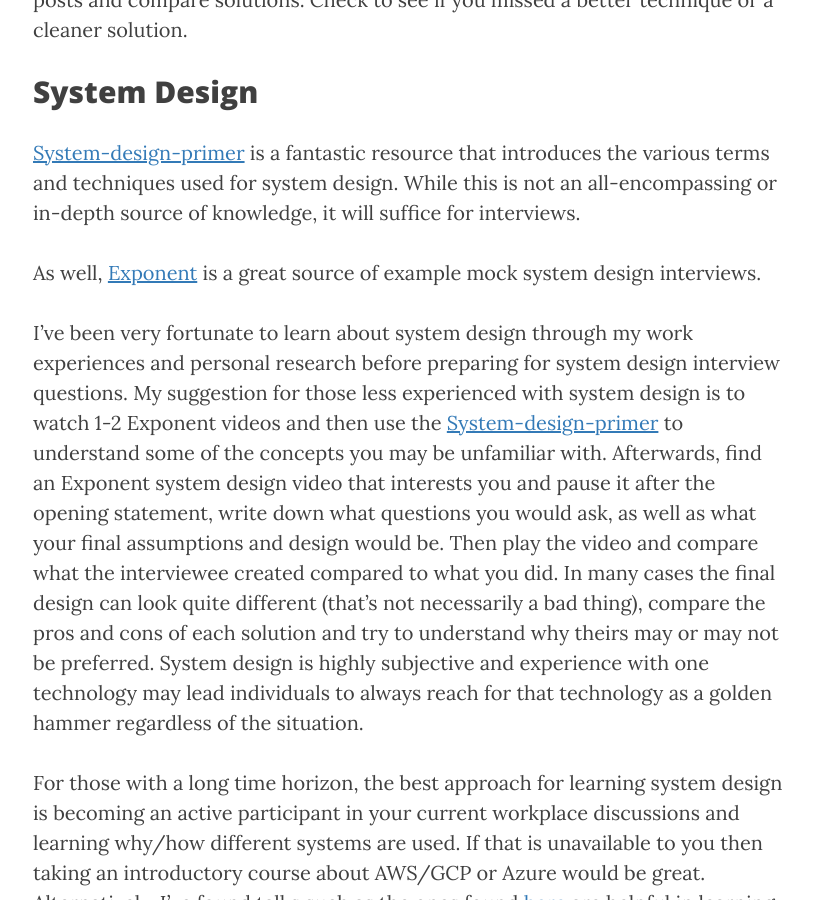
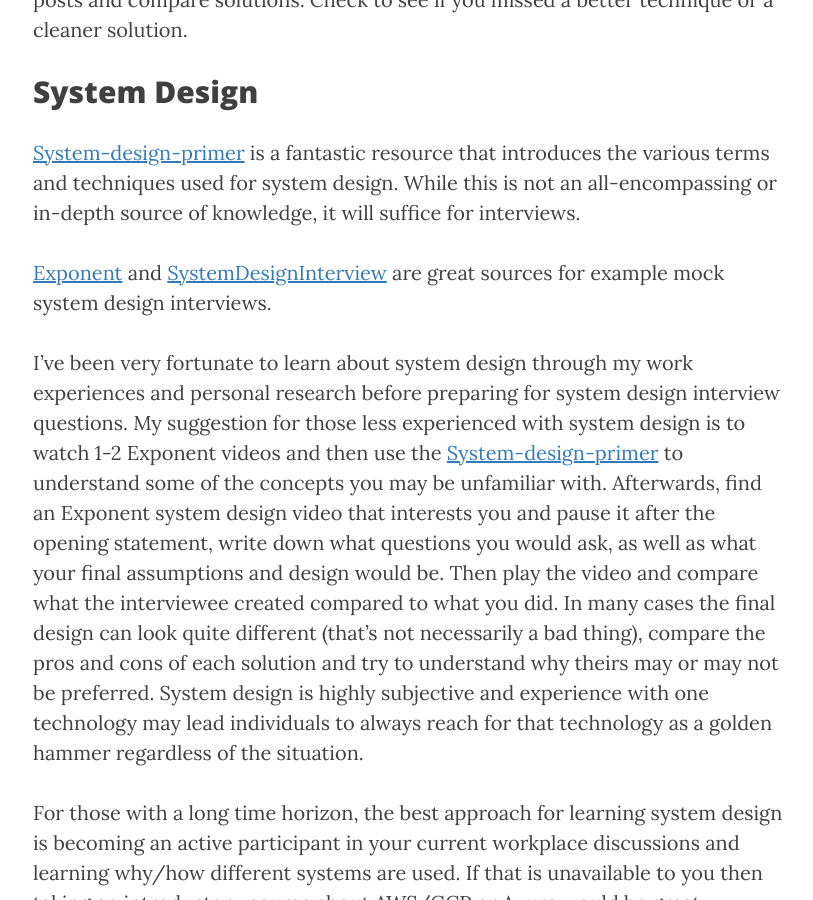
Before and after one commit to kwojcicki/kwojcicki.github.io, a Jekyll site: the page built from _posts/2022-05-31-CRACKING-THE-FAANG-INTERVIEW.md, in a window 1280 px wide and 900 px high, scrolled down 4081 px. Shown: the whole window, without its empty margins (232-1045 px from the left). Built offline with Jekyll 4.4.1, drawn with Linux system fonts in a browser that asks for light colours; nearby versions of some CDN libraries.

Commit message:
Adding SystemDesignInterview link

```diff
--- a/_posts/2022-05-31-CRACKING-THE-FAANG-INTERVIEW.md
+++ b/_posts/2022-05-31-CRACKING-THE-FAANG-INTERVIEW.md
@@ -63,7 +63,7 @@
 
 [System-design-primer](https://github.com/donnemartin/system-design-primer) is a fantastic resource that introduces the various terms and techniques used for system design. While this is not an all-encompassing or in-depth source of knowledge, it will suffice for interviews.
 
-As well, [Exponent](https://www.youtube.com/c/ExponentTV/videos?view=0&sort=p&flow=grid) is a great source of example mock system design interviews.
+[Exponent](https://www.youtube.com/c/ExponentTV/videos?view=0&sort=p&flow=grid) and [SystemDesignInterview](https://www.youtube.com/c/SystemDesignInterview/videos) are great sources for example mock system design interviews.
 
 I've been very fortunate to learn about system design through my work experiences and personal research before preparing for system design interview questions. My suggestion for those less experienced with system design is to watch 1-2 Exponent videos and then use the [System-design-primer](https://github.com/donnemartin/system-design-primer) to understand some of the concepts you may be unfamiliar with. Afterwards, find an Exponent system design video that interests you and pause it after the opening statement, write down what questions you would ask, as well as what your final assumptions and design would be. Then play the video and compare what the interviewee created compared to what you did. In many cases the final design can look quite different (that’s not necessarily a bad thing), compare the pros and cons of each solution and try to understand why theirs may or may not be preferred. System design is highly subjective and experience with one technology may lead individuals to always reach for that technology as a golden hammer regardless of the situation.
 
```
